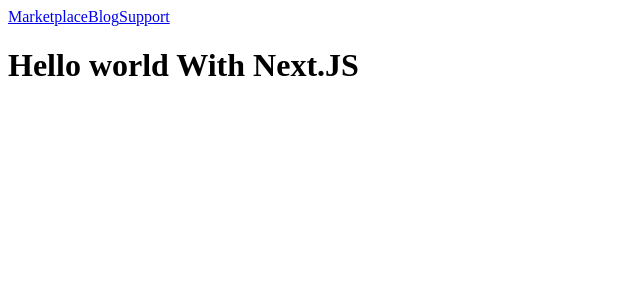
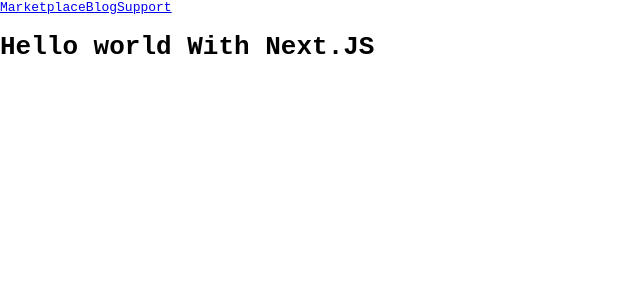
Before and after one commit to JosiasAurel/BluesBirds, a Next.js app: page / in a window 1280 px wide. Shown: the top 300 px of the page, without its empty margins (0-640 px from the left). Built offline with nearby package versions, Linux system fonts and the light colour scheme.

Commit message:
correct navbar style

```diff
--- /dev/null
+++ b/pages/_app.js
@@ -0,0 +1,7 @@
+import "../styles/styles.css";
+
+const App = ({ Component, pageProps }) => {
+  return <Component {...pageProps} />;
+};
+
+export default App;
--- /dev/null
+++ b/styles/styles.css
@@ -0,0 +1,4 @@
+body {
+  margin: 0;
+  font-family: monospace;
+}
```
